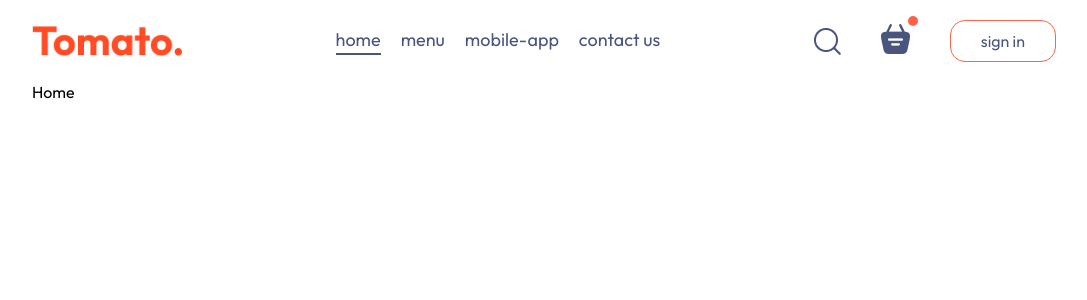
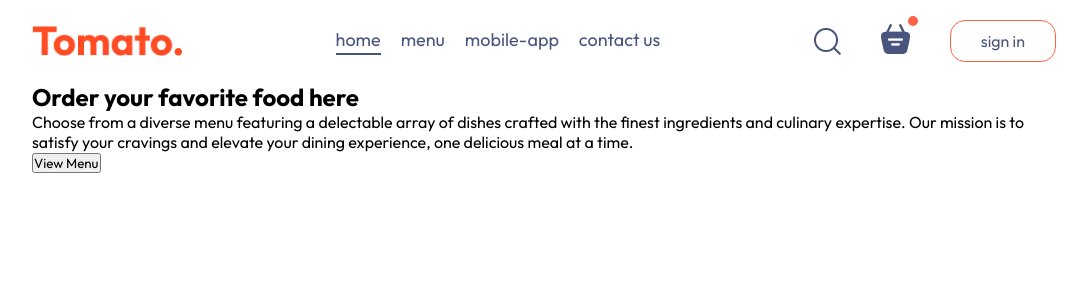
Before and after one commit to noahnoahnoahtran/Web_Dev, a React (Vite) app in the folder Website/11_food_delivery/: page / in a window 1280 px wide. Shown: the top 300 px of the page, without its empty margins (96-1183 px from the left). Built offline with nearby package versions, Linux system fonts and the light colour scheme.

Commit message:
feat(home/header): setup html structure

```diff
--- a/Website/11_food_delivery/src/components/Header/Header.jsx
+++ b/Website/11_food_delivery/src/components/Header/Header.jsx
@@ -2,7 +2,20 @@ import React from "react";
 import "./Header.css";
 
 const Header = () => {
-  return <div>Header</div>;
+  return (
+    <div className="header">
+      <div className="header-content">
+        <h2>Order your favorite food here</h2>
+        <p>
+          Choose from a diverse menu featuring a delectable array of dishes
+          crafted with the finest ingredients and culinary expertise. Our
+          mission is to satisfy your cravings and elevate your dining
+          experience, one delicious meal at a time.
+        </p>
+        <button>View Menu</button>
+      </div>
+    </div>
+  );
 };
 
 export default Header;
--- a/Website/11_food_delivery/src/pages/Home/Home.jsx
+++ b/Website/11_food_delivery/src/pages/Home/Home.jsx
@@ -1,8 +1,13 @@
 import React from "react";
 import "./Home.css";
+import Header from "../../components/Header/Header";
 
 const Home = () => {
-  return <div>Home</div>;
+  return (
+    <div>
+      <Header />
+    </div>
+  );
 };
 
 export default Home;
```
